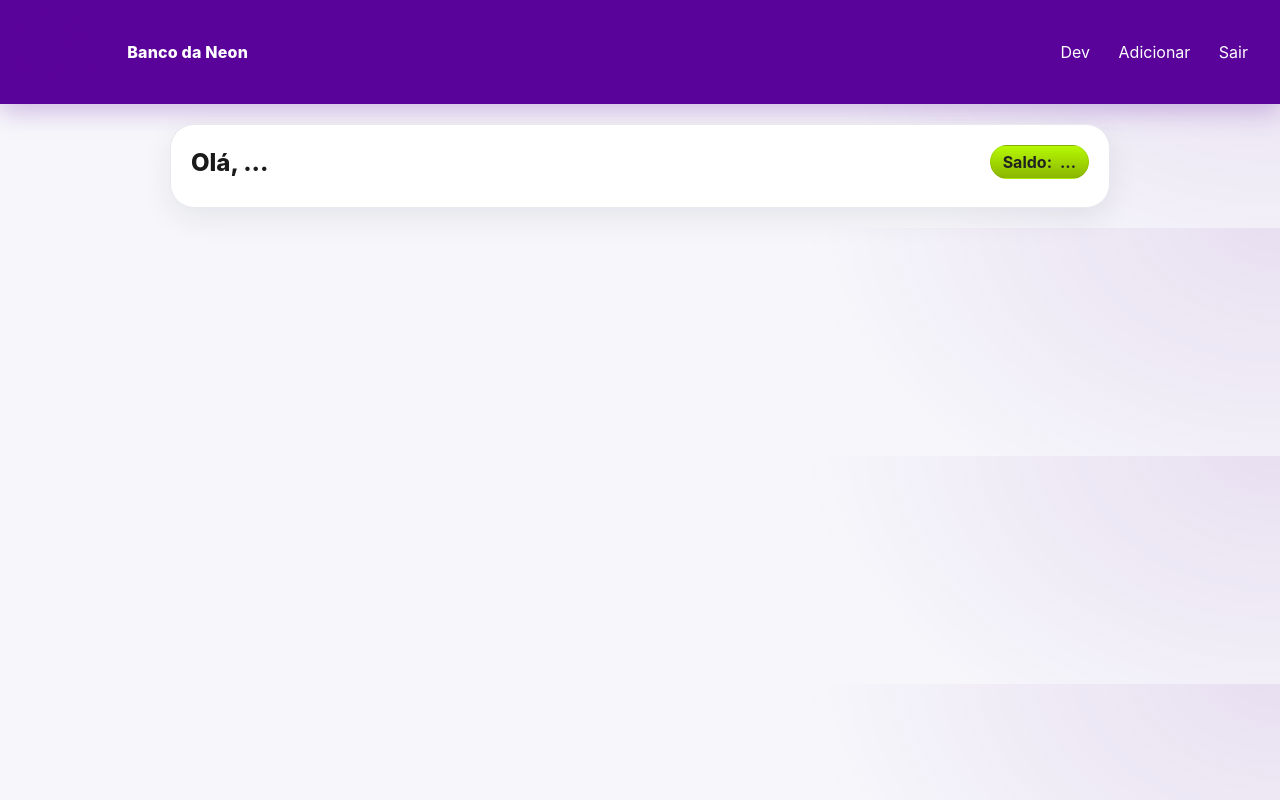
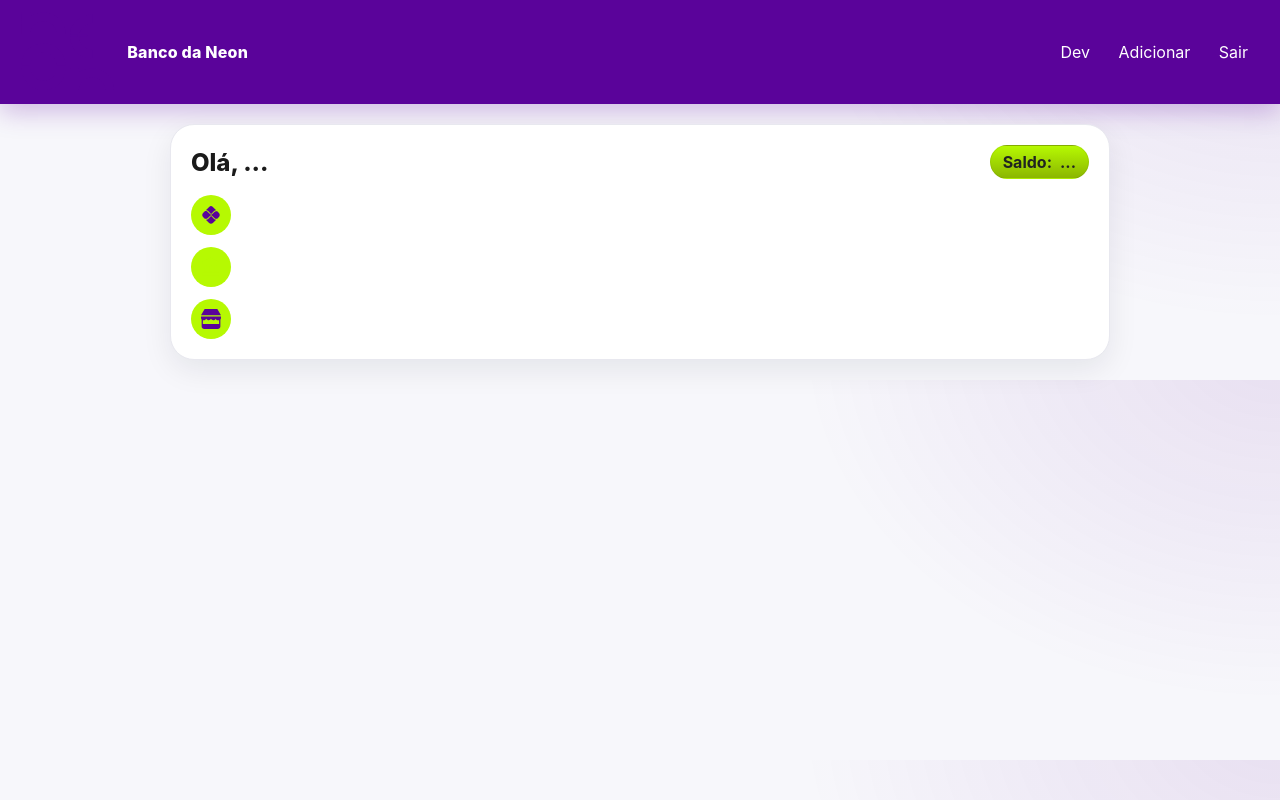
Before and after one commit to corkybrasil-cmyk/bankofneon, a plain HTML site: page dashboard.html in a window 1280 px wide. Drawn offline with Linux system fonts and the light colour scheme; no server answers.

Commit message:
akscjawejwAEPW

```diff
--- a/dashboard.html
+++ b/dashboard.html
@@ -36,6 +36,10 @@
     .big { font-size: 24px; font-weight: 800; }
     .muted { color: var(--muted); }
     .pill { display:inline-flex; align-items:center; gap:8px; background: linear-gradient(180deg, var(--secondary), var(--secondary-700)); color: #202420; padding: 6px 12px; border-radius: 999px; font-weight: 700; border: 1px solid rgba(0,0,0,0.06); }
+    .actions-vertical { display: flex; flex-direction: column; gap: 12px; margin-top: 16px; }
+    .circle-btn { width: 40px; height: 40px; border-radius: 9999px; border: none; background: var(--secondary); display: grid; place-items: center; cursor: pointer; }
+    .circle-btn:disabled { opacity: .6; cursor: not-allowed; }
+    .mask { -webkit-mask: var(--icon) center/contain no-repeat; mask: var(--icon) center/contain no-repeat; background-color: var(--icon-color, currentColor); width: 20px; height: 20px; display: block; }
   </style>
 </head>
 <body>
@@ -55,6 +59,17 @@
       <div class="row" style="margin-bottom:8px;">
         <div id="saudacao" class="big">Olá, ...</div>
         <div class="pill" id="saldoPill">Saldo: <span id="saldoNum">...</span></div>
+      </div>
+      <div class="actions-vertical">
+        <button id="pixButton" class="circle-btn" title="Pix" aria-label="Pix">
+          <span class="mask" style="--icon: url('pix.svg'); --icon-color: var(--primary);"></span>
+        </button>
+        <button id="extratoButton" class="circle-btn" title="Extrato" aria-label="Extrato">
+          <span class="mask" style="--icon: url('extrato.svg'); --icon-color: var(--secondary);"></span>
+        </button>
+        <button id="shopButton" class="circle-btn" title="Loja" aria-label="Loja">
+          <span class="mask" style="--icon: url('loja.svg'); --icon-color: var(--primary);"></span>
+        </button>
       </div>
     </div>
   </div>
```
Also changed, not shown: extrato.svg (added), loja.svg (added), pix.svg (added).
